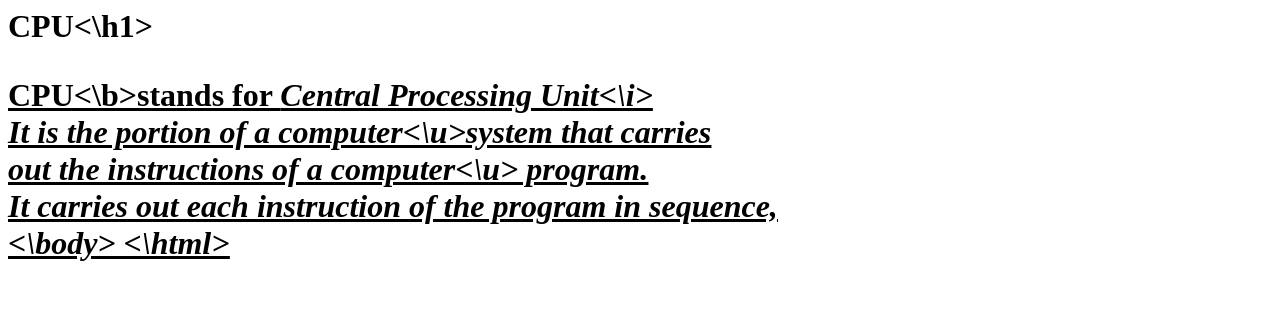
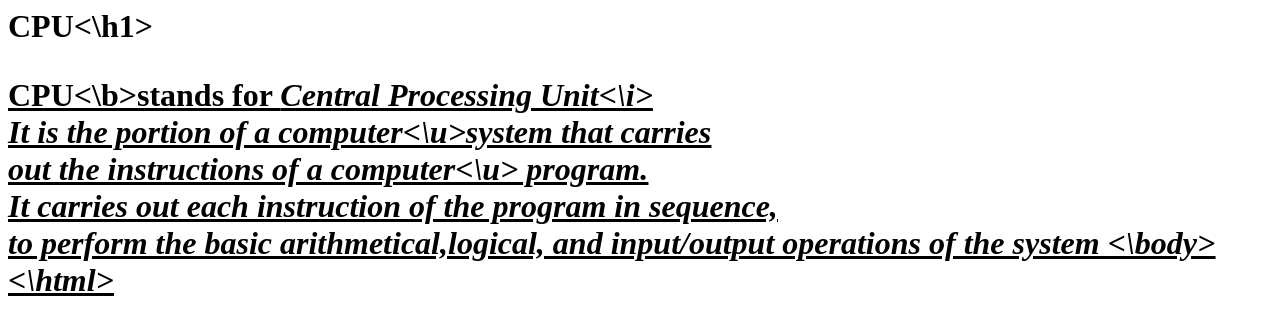
Before and after one commit to iamneo-production/adbdeabccfccaadaeccdfffebaeceaec, a website: page index.html in a window 1280 px wide. Drawn offline with Linux system fonts and the light colour scheme.

Commit message:
Backup Commit

```diff
--- a/index.html
+++ b/index.html
@@ -6,6 +6,7 @@
         It is the portion of a <u>computer<\u>system that carries <br>
         out the instructions of a <u>computer<\u> program.<br>
         It carries out each instruction of the program in sequence,<br>
+        to perform the basic arithmetical,logical, and input/output operations of the system
 
 <\body>
 <\html>
```
